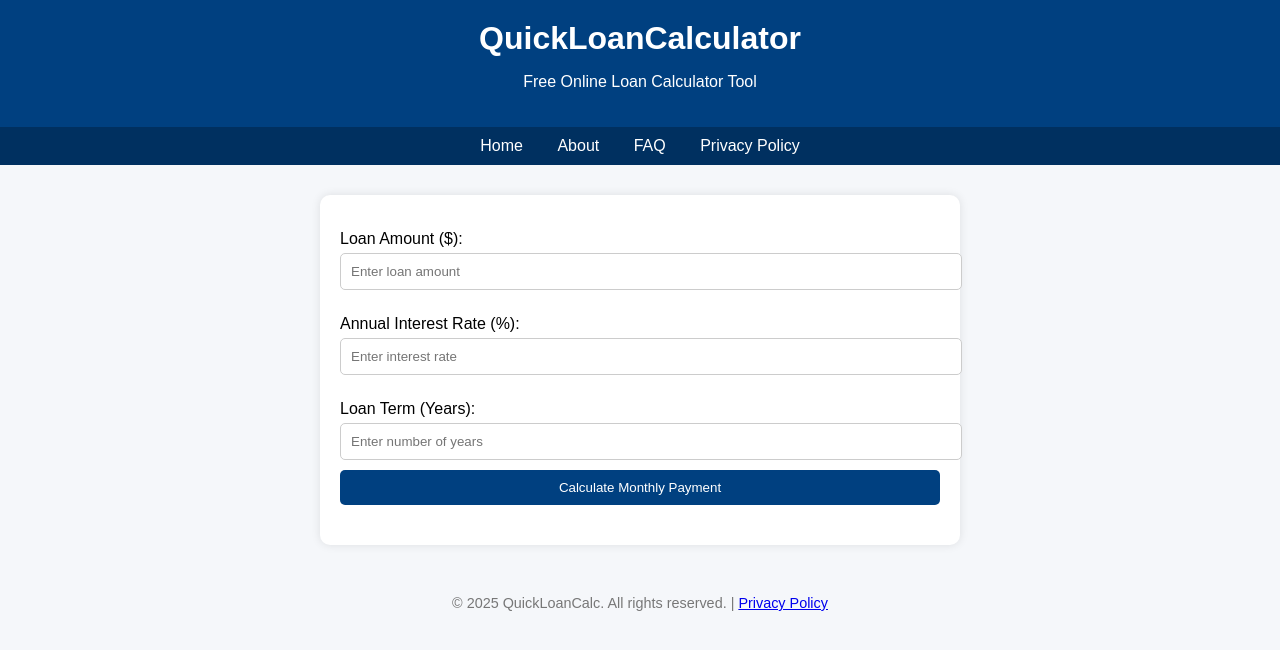
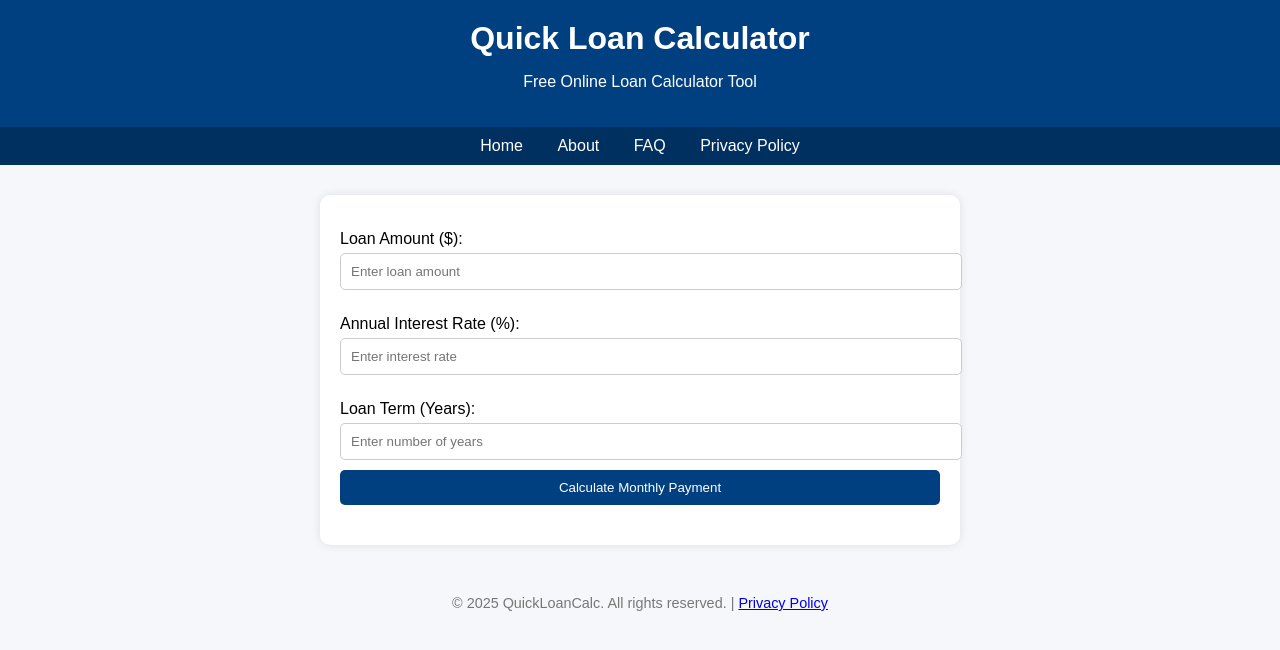
Before and after one commit to obaidrahman2/QuickLoanCalculator, a plain HTML site: page index.html in a window 1280 px wide. Drawn offline with Linux system fonts and the light colour scheme.

Commit message:
Update index.html

```diff
--- a/index.html
+++ b/index.html
@@ -26,7 +26,7 @@
 </head>
 <body>
   <header>
-    <h1>QuickLoanCalculator</h1>
+    <h1>Quick Loan Calculator</h1>
     <p>Free Online Loan Calculator Tool</p>
   </header>
   <nav>
```
